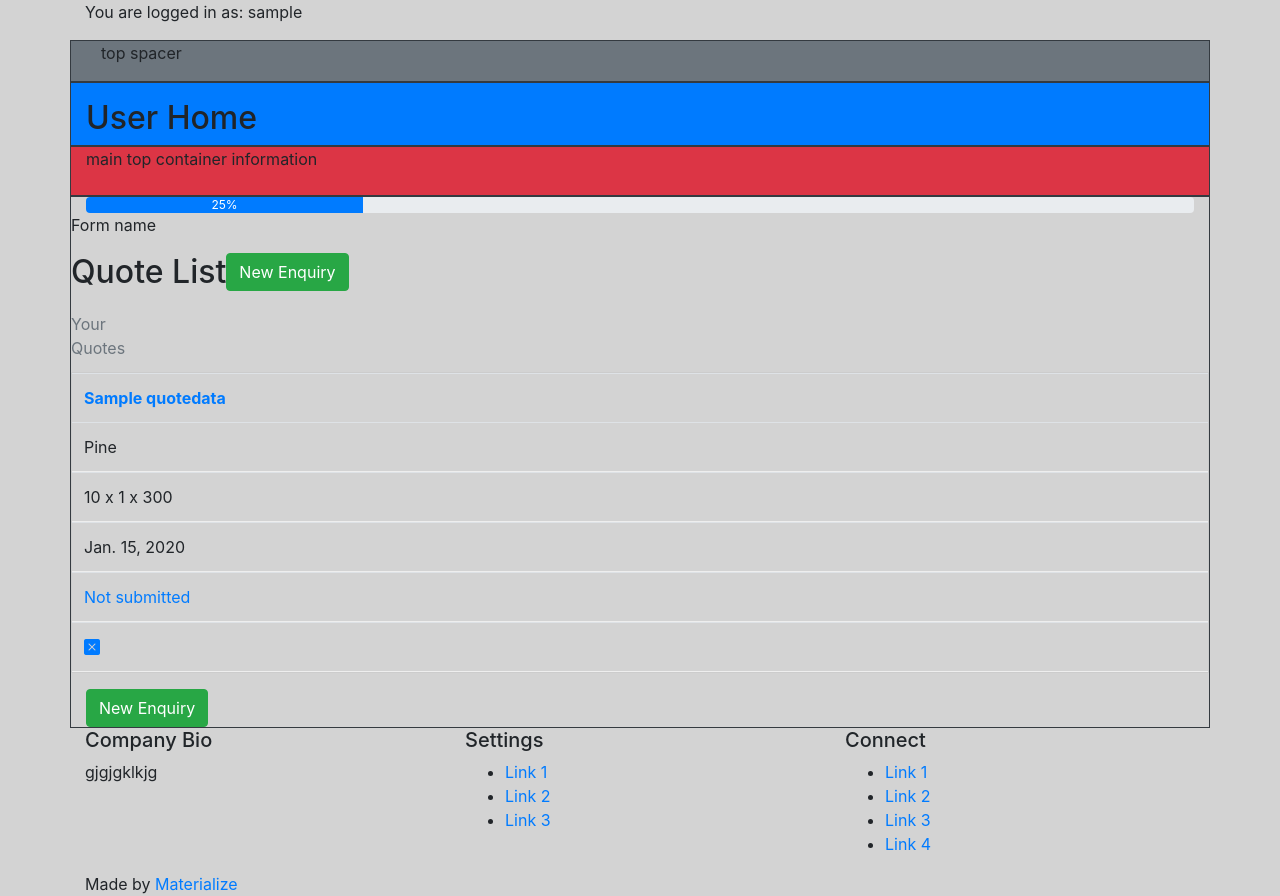
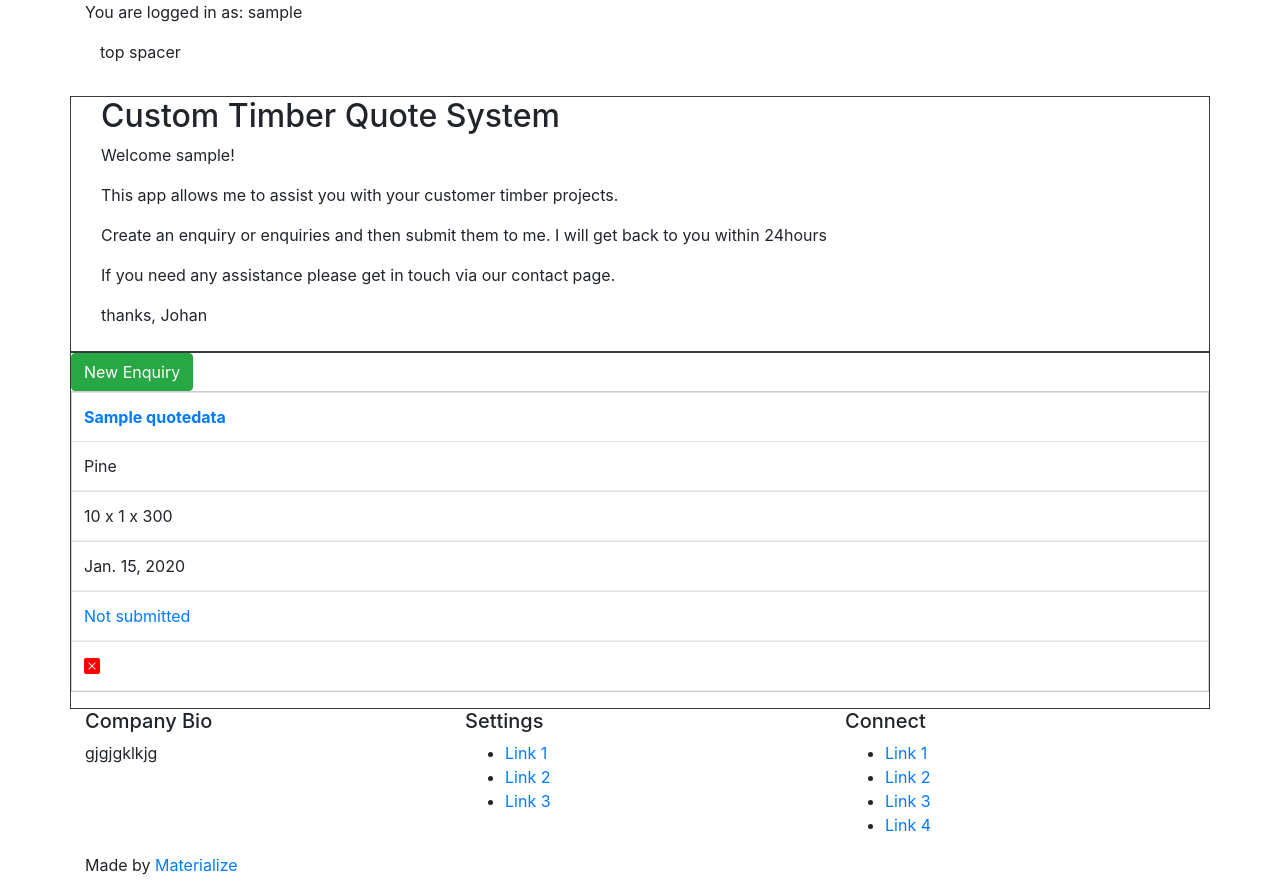
Before and after one commit to andrewcargill/johans_eco_timber, a Django app: page /quote_list.html in a window 1280 px wide. Shown: the part 56-952 px from the top of the page. After the commit the page ends 931 px from the top, so only its background shows below. Run offline with Django 3.2, Linux system fonts and the light colour scheme; a user stored in the database is signed in; tables that the repository leaves empty hold one stand-in row (values such as "Sample post"); some libraries are stand-ins or nearby versions.

Commit message:
Apply basic design styling to user main page

```diff
--- a/templates/quote_list.html
+++ b/templates/quote_list.html
@@ -1,24 +1,30 @@
 {% extends "base.html" %} {% block content %}
 
-<div class="container bg-secondary border border-dark">
+<div class="container  ">
   <div class="container purple lighten-4">
     <p>top spacer</p>
   </div>
 </div>
-<div class="container bg-primary border border-dark">
+<div class="container  ">
   <div class="container purple lighten-4">
     <div class="row">
       <p></p>
     </div>
     <div class="row">
-      <h2>User Home</h2>
+
     </div>
   </div>
 </div>
-<div class="container bg-danger border border-dark">
+<div class="container border border-dark">
   <div class="container purple lighten-4">
-    <div class="row">
-      <p>main top container information</p>
+    <div class="">
+      <h2>Custom Timber Quote System</h2>
+      <p>Welcome {{ user.username }}!</p>
+      <p>This app allows me to assist you with your customer timber projects.
+      </p>
+      <p>Create an enquiry or enquiries and then submit them to me. I will get back to you within 24hours</p>
+      <p>If you need any assistance please get in touch via our contact page.</p>
+      <p>thanks, Johan</p>
     </div>
     <div class="row">
       <h2></h2>
@@ -27,31 +33,18 @@
 </div>
 <div class="">
   <div class="container purple lighten-4 border border-dark">
-    <div class="progress">
-      <div
-        class="progress-bar"
-        role="progressbar"
-        style="width: 25%"
-        aria-valuenow="25"
-        aria-valuemin="0"
-        aria-valuemax="100"
-      >
-        25%
-      </div>
+
+    <div class="row">
+
     </div>
     <div class="row">
-      <p>Form name</p>
-    </div>
-    <div class="row">
-      <h2>Quote List</h2>
+
       <a href="{% url 'user_home' %}">
         <button type="button" class="btn btn-success">New Enquiry</button>
       </a>
       <div class="table-responsive">
         <table class="table table-hover" style="width: 100%">
-          <caption>
-            Your Quotes
-          </caption>
+
           <thead>
             <tr>
               <th scope="col">
@@ -95,27 +88,35 @@
                 >
                   {{ QuoteData.get_status_display }}
                 </a>
-                {% else %} {{ QuoteData.get_status_display }} {% endif %}
+                {% elif QuoteData.status == 1 %} <div id="submitted"> {{ QuoteData.get_status_display }} </div>
+
+                {% else %} <div id="quoted"> {{ QuoteData.get_status_display }} </div>{% endif %}
               </td>
+
               <td>
+                {% if QuoteData.status == 1 %}
+                <i id="" class="bi bi-x-square-fill delete_button"></i>
+                {% else %}
                 <a
                   href="{% url 'quote_delete' QuoteData.id %}"
                   class="post-link"
                 >
-                  <i class="bi bi-x-square-fill delete_button"></i>
+                  <i id="active-delete" class="bi bi-x-square-fill delete_button"></i>
                 </a>
+                {% endif %}
+
+
+
+
               </td>
+              {% endfor %}
             </tr>
 
-            {% endfor %}
+
           </tbody>
         </table>
       </div>
-      <div class="container">
-        <a href="{% url 'user_home' %}">
-          <button type="button" class="btn btn-success">New Enquiry</button>
-        </a>
-      </div>
+
     </div>
   </div>
 </div>
--- a/timber_company/static/css/style.css
+++ b/timber_company/static/css/style.css
@@ -8,9 +8,7 @@
 
 }
 
-body {
-    background-color: lightgray;
-}
+
 
 @media
 only screen and (max-width: 760px),
@@ -60,3 +58,19 @@ td:nth-of-type(5):before { }
 td:nth-of-type(6):before { }
 
 }
+
+/*
+User Home page styling
+*/
+
+#submitted {
+    background-color: orange;
+}
+
+#quoted {
+    background-color: lightgreen;
+}
+
+#active-delete {
+    color: red;
+}
```
